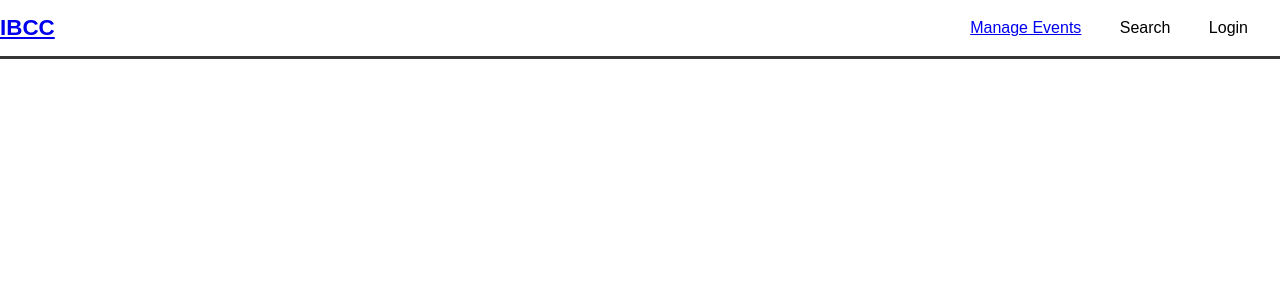
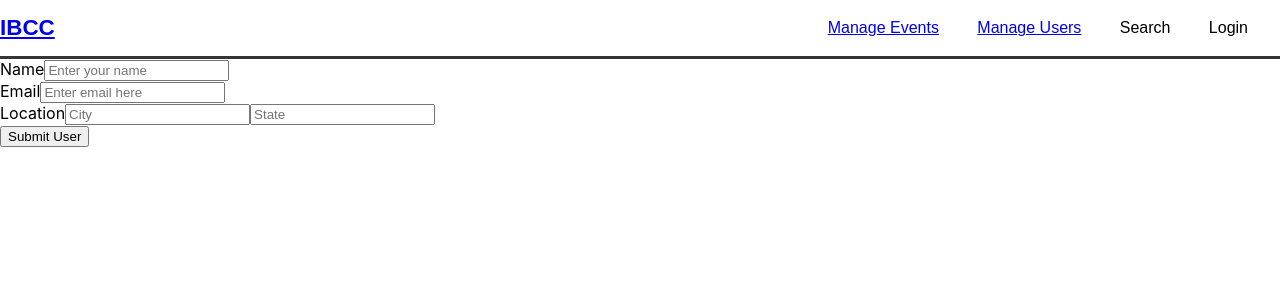
Before and after one commit to 2magpies/ibcc-frontend, a React (Create React App) app: page /manage-user in a window 1280 px wide. Shown: the top 300 px of the page. Built offline with nearby package versions, Linux system fonts and the light colour scheme; no server answers.

Commit message:
made user input

```diff
--- a/src/App.js
+++ b/src/App.js
@@ -4,6 +4,7 @@ import Header from './components/Header/Header';
 import Search from './components/Search/Search';
 import Results from './components/Results/Results';
 import ManageEvents from './components//ManageEvents/ManageEvents';
+import ManageUser from './components//ManageUser/ManageUser';
 
 import './App.css';
 
@@ -72,7 +73,13 @@ function App() {
         {/* <Route path="/">
           <Redirect to={`/results/${lastSearch}`} />
         </Route> */}
-
+        <Route
+          exact
+          path="/manage-user"
+          render={() => {
+            return <ManageUser />;
+          }}
+        />
         <Route
           exact
           path="/manage-event"
--- a/src/components/Header/Header.js
+++ b/src/components/Header/Header.js
@@ -17,6 +17,9 @@ function Header() {
             <Link to="/manage-event">
               <li>Manage Events</li>
             </Link>
+            <Link to="/manage-user">
+              <li>Manage Users</li>
+            </Link>
             <li>Search</li>
             <li>Login</li>
           </ul>
--- /dev/null
+++ b/src/components/ManageUser/ManageUser.js
@@ -0,0 +1,29 @@
+import React from 'react';
+import './ManageUser.css';
+
+function User() {
+  return (
+    <div className="postUser">
+      <form>
+        <div>
+          <label>Name</label>
+          <input type="text" placeholder="Enter your name" required />
+        </div>
+        <div>
+          <label>Email</label>
+          <input type="text" placeholder="Enter email here" required />
+        </div>
+        <div>
+          <label>Location</label>
+          <input type="text" placeholder="City" />
+          <input type="text" placeholder="State" required />
+        </div>
+      </form>
+      <div>
+        <button>Submit User</button>
+      </div>
+    </div>
+  );
+}
+
+export default User;
```
Also changed, not shown: src/components/ManageUser/ManageUser.css (added).
